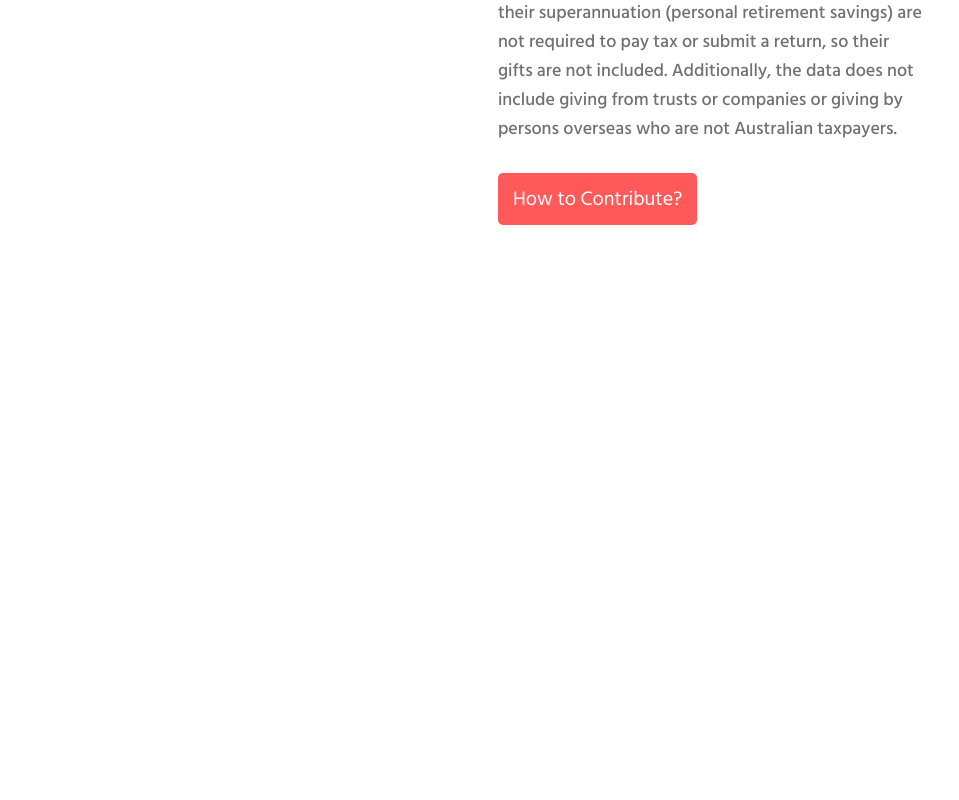
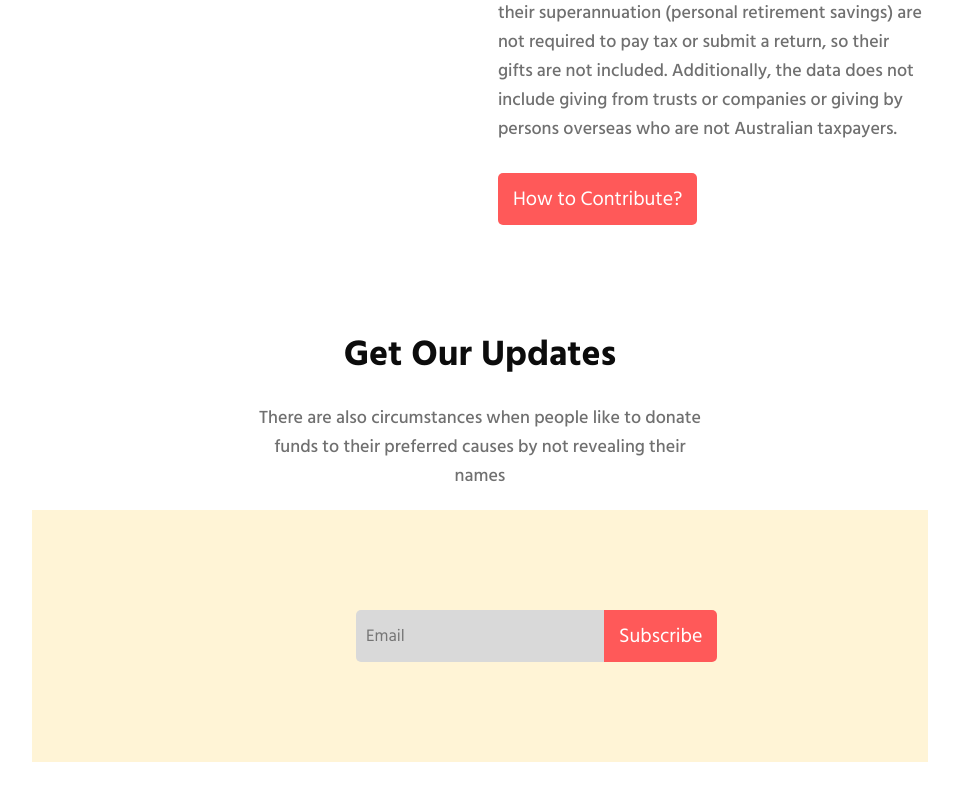
Before and after one commit to shanin18/donate-project, a plain HTML site: page index.html in a window 1280 px wide. Shown: the part 3234-4034 px from the top of the page, without its empty margins (160-1119 px from the left). Before the commit the page ends 3559 px from the top, so only its background shows below. Drawn offline with Linux system fonts and the light colour scheme.

Commit message:
added update section

```diff
--- a/css/style.css
+++ b/css/style.css
@@ -233,3 +233,30 @@ section{
     flex-direction: row-reverse;
     margin-top: 100px;
 }
+
+/* Update section styles */
+#update{
+    text-align: center;
+}
+
+.contact-us{
+    padding: 100px 200px;
+    background-color: #FFF4D6;
+}
+
+.email{
+    border: none;
+    background-color: #D9D9D9;
+    padding:12px 10px;
+    outline: none;
+    width: 50%;
+    border-top-left-radius: 5px;
+    border-bottom-left-radius: 5px;
+    font-size: 17px;
+}
+
+.subscribe{
+    border-top-left-radius: 0;
+    border-bottom-left-radius: 0;
+    position: absolute;
+}
--- a/index.html
+++ b/index.html
@@ -110,6 +110,18 @@
             </div>
         </section>
         <!-- blog section ends -->
+
+        <!-- update section starts  -->
+        <section id="update">
+            <h1 class="section-title">Get Our Updates</h1>
+            <p class="section-desc">There are also circumstances when people like to donate funds to their preferred causes by not revealing their names</p>
+
+            <form class="contact-us">
+                <input type="email" placeholder="Email" required class="email">
+                <input type="submit" value="Subscribe" class="btn-primary subscribe">
+            </form>
+        </section>
+        <!-- update section ends -->
     </main>
 
     <footer></footer>
```
